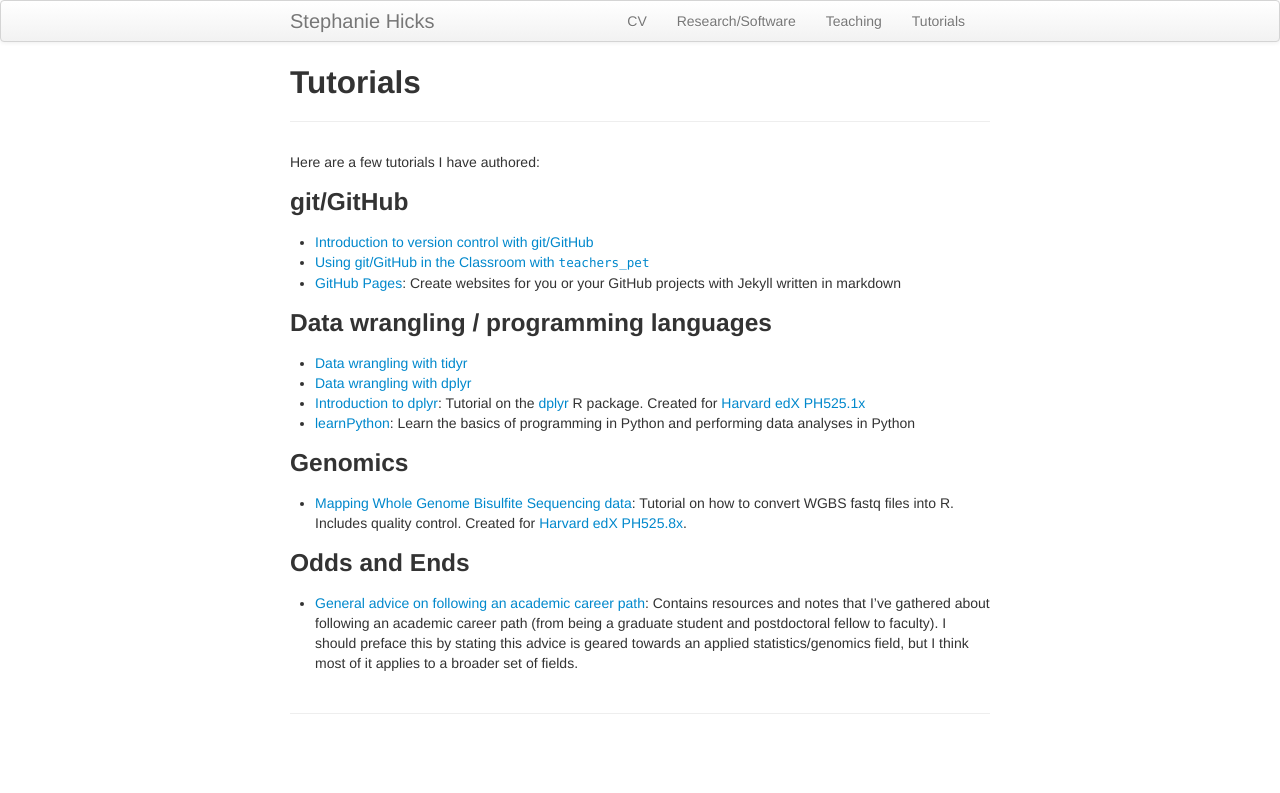
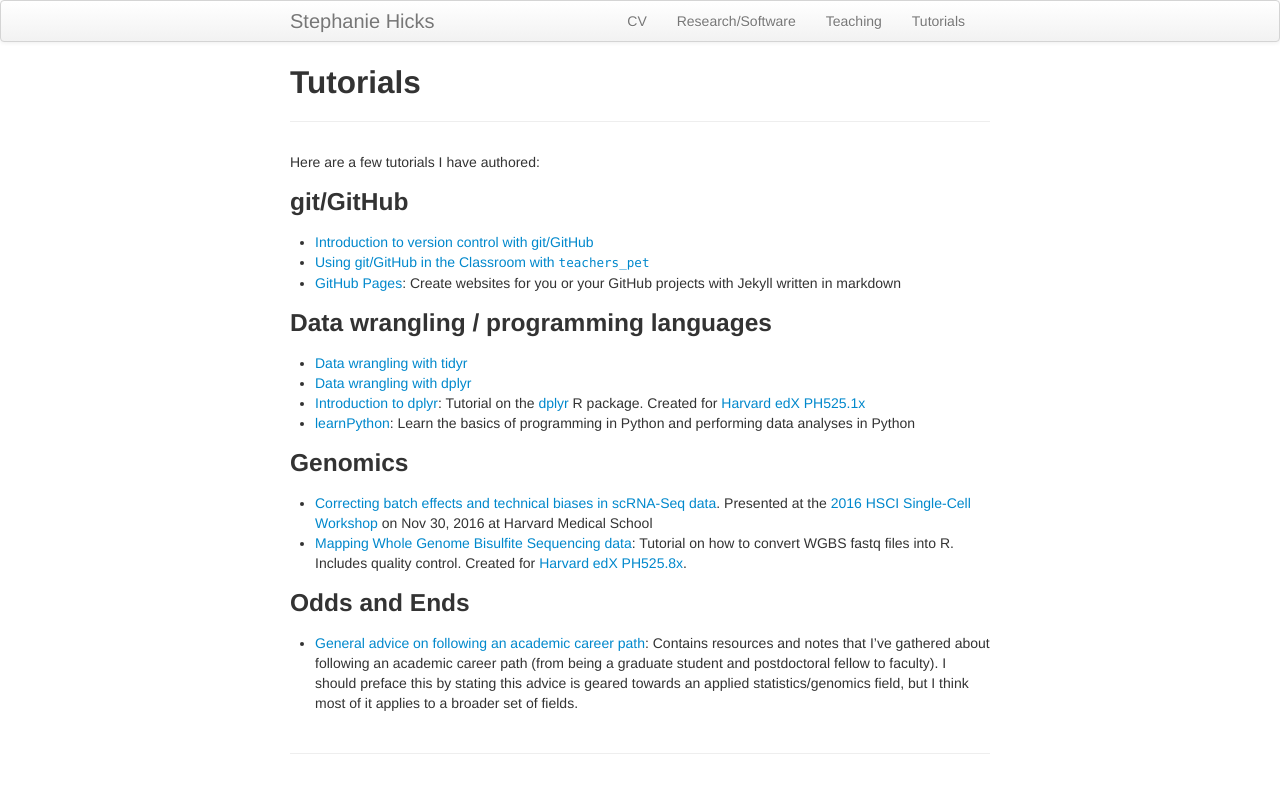
Before and after one commit to jmcgread/stephaniehicks.github.io, a Jekyll site: the page built from pages/tutorials.md, in a window 1280 px wide. Shown: the top 793 px of the page. Built offline with Jekyll 4.4.1, drawn with Linux system fonts in a browser that asks for light colours.

Commit message:
add tutorial for sc workshop

```diff
--- a/pages/tutorials.md
+++ b/pages/tutorials.md
@@ -17,6 +17,7 @@ Here are a few tutorials I have authored:
 - [learnPython](http://stephaniehicks.github.io/learnPython/): Learn the basics of programming in Python and performing data analyses in Python
 
 ### Genomics
+- [Correcting batch effects and technical biases in scRNA-Seq data](https://github.com/hms-dbmi/scw/tree/master/scw2016/tutorials/batcheffects). Presented at the [2016 HSCI Single-Cell Workshop](http://hsci.harvard.edu/event/save-date-single-cell-analysis-workshop) on Nov 30, 2016 at Harvard Medical School
 - [Mapping Whole Genome Bisulfite Sequencing data](https://github.com/genomicsclass/colonCancerWGBS/blob/master/scripts/createObject.Rmd): Tutorial on how to convert WGBS fastq files into R. Includes quality control. Created for [Harvard edX PH525.8x](https://courses.edx.org/courses/HarvardX/PH525.8x/1T2015/info).
 
 ### Odds and Ends
```
